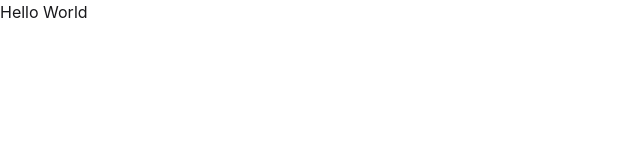
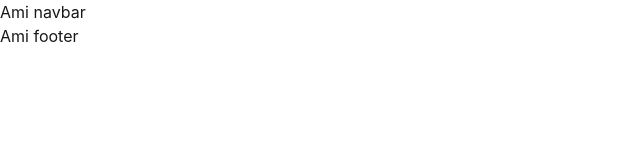
Before and after one commit to fatematujjohralima/Book-Vibe, a React (Vite) app: page / in a window 1280 px wide. Shown: the top 160 px of the page, without its empty margins (0-640 px from the left). Built offline with nearby package versions, Linux system fonts and the light colour scheme.

Commit message:
set up routing in Root component

```diff
--- /dev/null
+++ b/src/Components/Footer/Footer.jsx
@@ -0,0 +1,11 @@
+import React from 'react';
+
+const Footer = () => {
+    return (
+        <div>
+            <h1>Ami footer</h1>
+        </div>
+    );
+};
+
+export default Footer;
--- /dev/null
+++ b/src/Components/Header/Navbar.jsx
@@ -0,0 +1,11 @@
+import React from 'react';
+
+const Navbar = () => {
+    return (
+        <div>
+            <h1>Ami navbar</h1>
+        </div>
+    );
+};
+
+export default Navbar;
--- /dev/null
+++ b/src/Pages/ErrorPage/ErrorPage.jsx
@@ -0,0 +1,14 @@
+import React from 'react';
+
+const ErrorPage = () => {
+    return (
+        <div>
+            <h1>404 Not Found</h1>
+            <p>The page you are looking for does not exist.</p>
+            <a href="/">Go back to the <span style={{ textDecoration: 'underline', color: 'blue' }}>Homepage</span></a>
+
+        </div>
+    );
+};
+
+export default ErrorPage;
--- /dev/null
+++ b/src/Pages/Root/Root.jsx
@@ -0,0 +1,16 @@
+import React from 'react';
+import Navbar from '../../Components/Header/Navbar';
+import { Outlet } from 'react-router';
+import Footer from '../../Components/Footer/Footer';
+
+const Root = () => {
+    return (
+        <div>
+            <Navbar></Navbar>
+            <Outlet></Outlet>
+            <Footer></Footer>
+        </div>
+    );
+};
+
+export default Root;
--- /dev/null
+++ b/src/Routes/Routes.jsx
@@ -0,0 +1,12 @@
+import React from 'react';
+import { createBrowserRouter } from "react-router";
+import Root from '../Pages/Root/Root';
+import ErrorPage from '../Pages/ErrorPage/ErrorPage';
+
+export const router = createBrowserRouter([
+  {
+    path: "/",
+    Component: Root,
+    errorElement: <ErrorPage></ErrorPage>
+  },
+]);
```
Also changed, not shown: src/main.jsx (+2 -7 lines).
